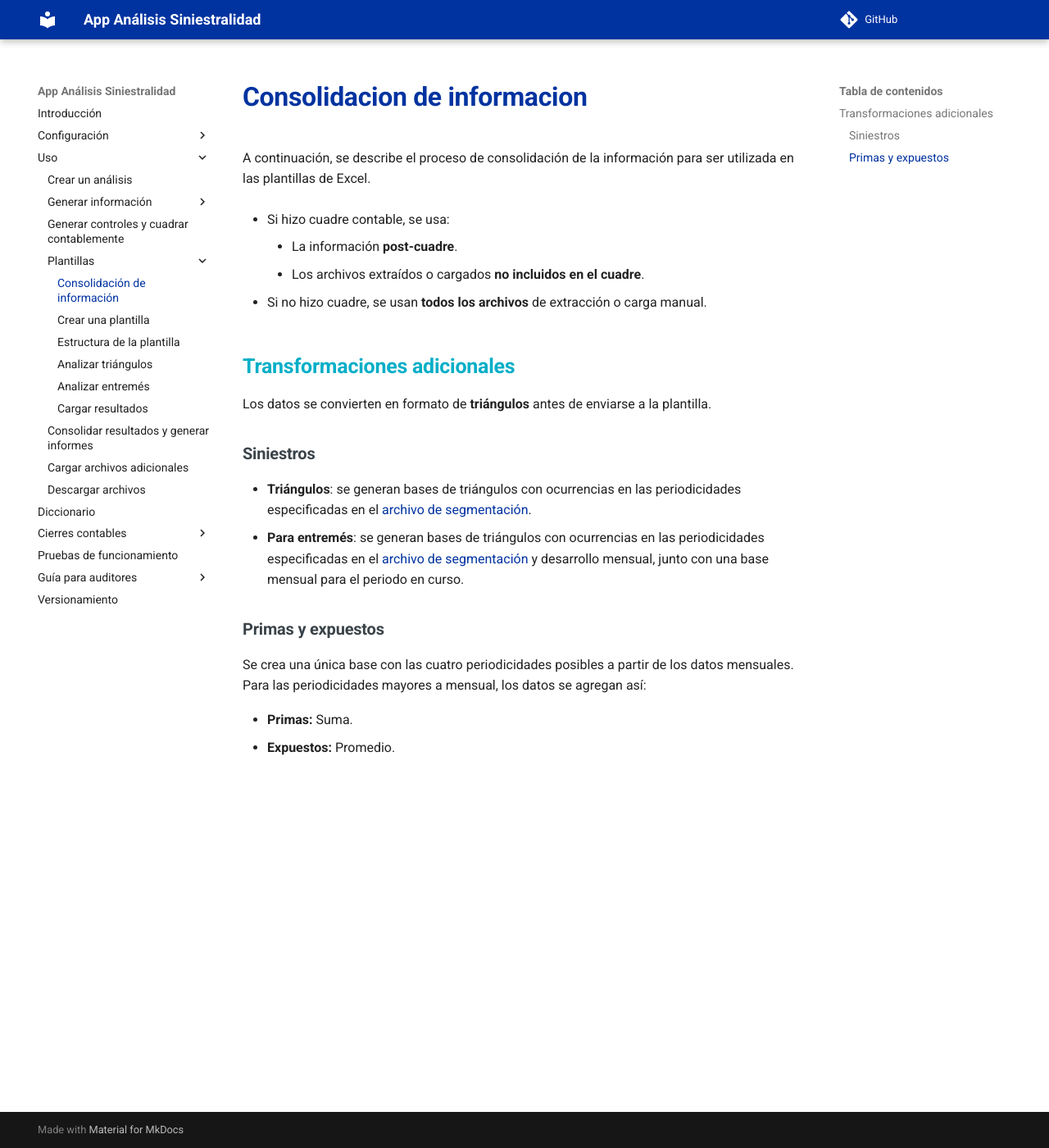
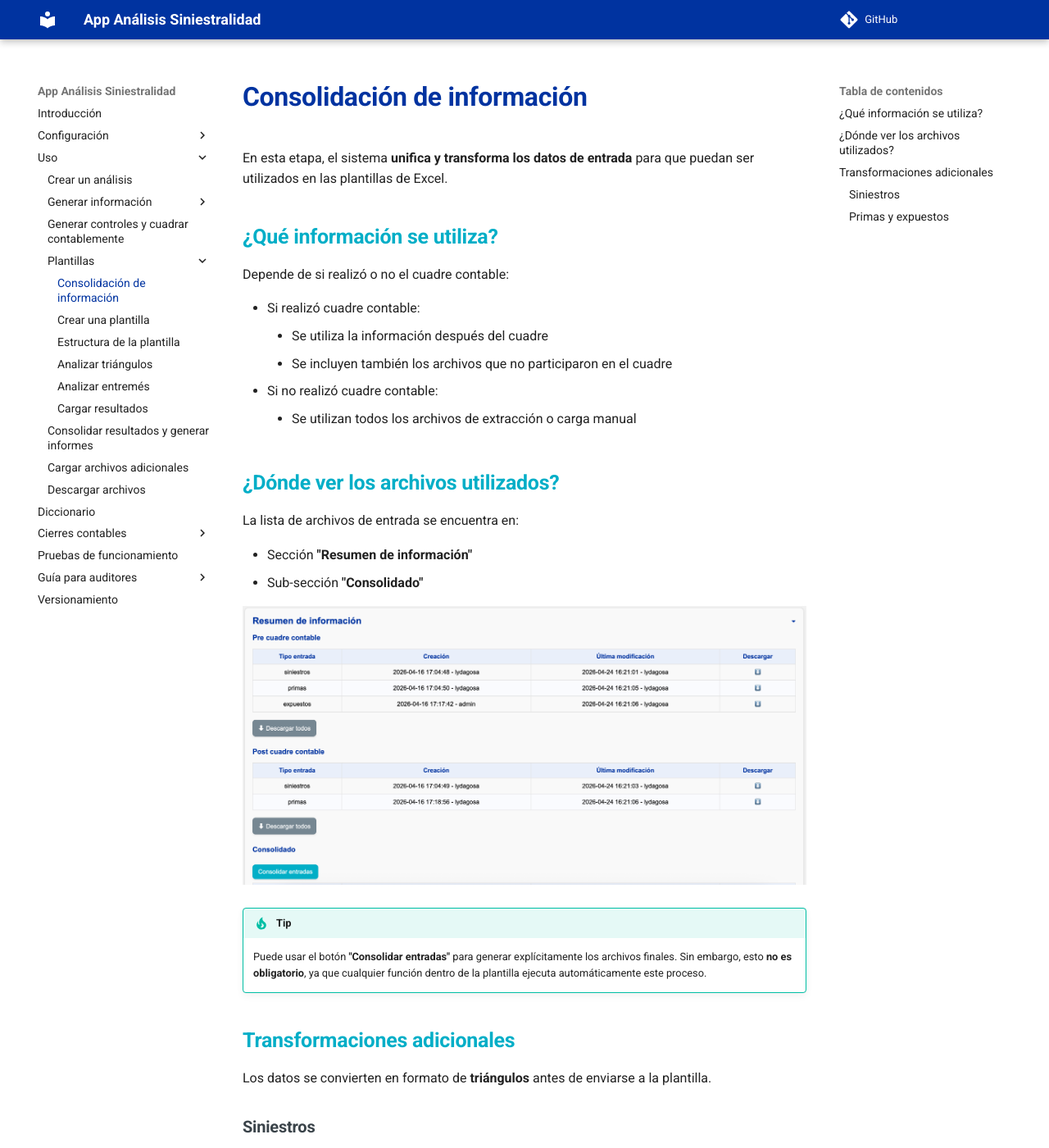
Before and after one commit to sebastobone/app-analisis-siniestralidad-docs, an MkDocs documentation site: the page built from docs/uso/plantilla/consolidacion.md, in a window 1280 px wide and 1400 px high. Shown: the whole window at 82% size. Built offline with MkDocs 1.6.1 and Material for MkDocs 9.7.7, drawn with Linux system fonts in a browser that asks for light colours; comment, search, counter and statistics services are not loaded; the version menu is left out.

```diff
--- a/docs/uso/plantilla/consolidacion.md
+++ b/docs/uso/plantilla/consolidacion.md
@@ -1,15 +1,30 @@
 <!--markdownlint-disable MD007-->
 
-# Consolidacion de informacion
+# Consolidación de información
 
-A continuación, se describe el proceso de consolidación de la información para ser utilizada en las plantillas de Excel.
+En esta etapa, el sistema **unifica y transforma los datos de entrada** para que puedan ser utilizados en las plantillas de Excel.
 
-- Si hizo cuadre contable, se usa:
+## ¿Qué información se utiliza?
 
-    - La información **post-cuadre**.
-    - Los archivos extraídos o cargados **no incluidos en el cuadre**.
+Depende de si realizó o no el cuadre contable:
 
-- Si no hizo cuadre, se usan **todos los archivos** de extracción o carga manual.
+- Si realizó cuadre contable:
+    - Se utiliza la información después del cuadre
+    - Se incluyen también los archivos que no participaron en el cuadre
+- Si no realizó cuadre contable:
+    - Se utilizan todos los archivos de extracción o carga manual
+
+## ¿Dónde ver los archivos utilizados?
+
+La lista de archivos de entrada se encuentra en:
+
+- Sección **"Resumen de información"**
+- Sub-sección **"Consolidado"**
+
+![Sección resumen de información](../../assets/resumen_informacion.png)
+
+!!! tip
+    Puede usar el botón **"Consolidar entradas"** para generar explícitamente los archivos finales. Sin embargo, esto **no es obligatorio**, ya que cualquier función dentro de la plantilla ejecuta automáticamente este proceso.
 
 ## Transformaciones adicionales
 
```
Also changed, not shown: docs/uso/plantilla/crear.md (+25 -2 lines), docs/versionamiento.md (+7 -0 lines), docs/assets/plantilla.png, docs/assets/resumen_informacion.png (added).
